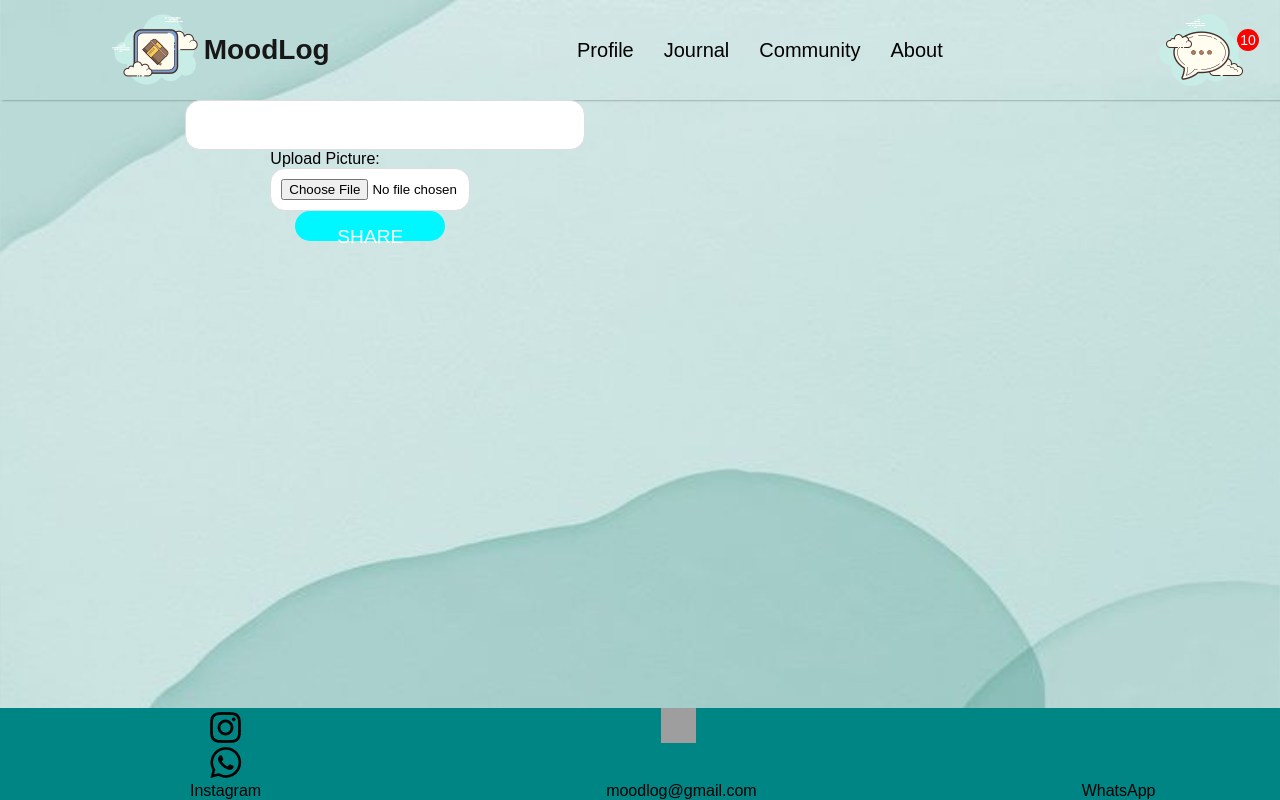
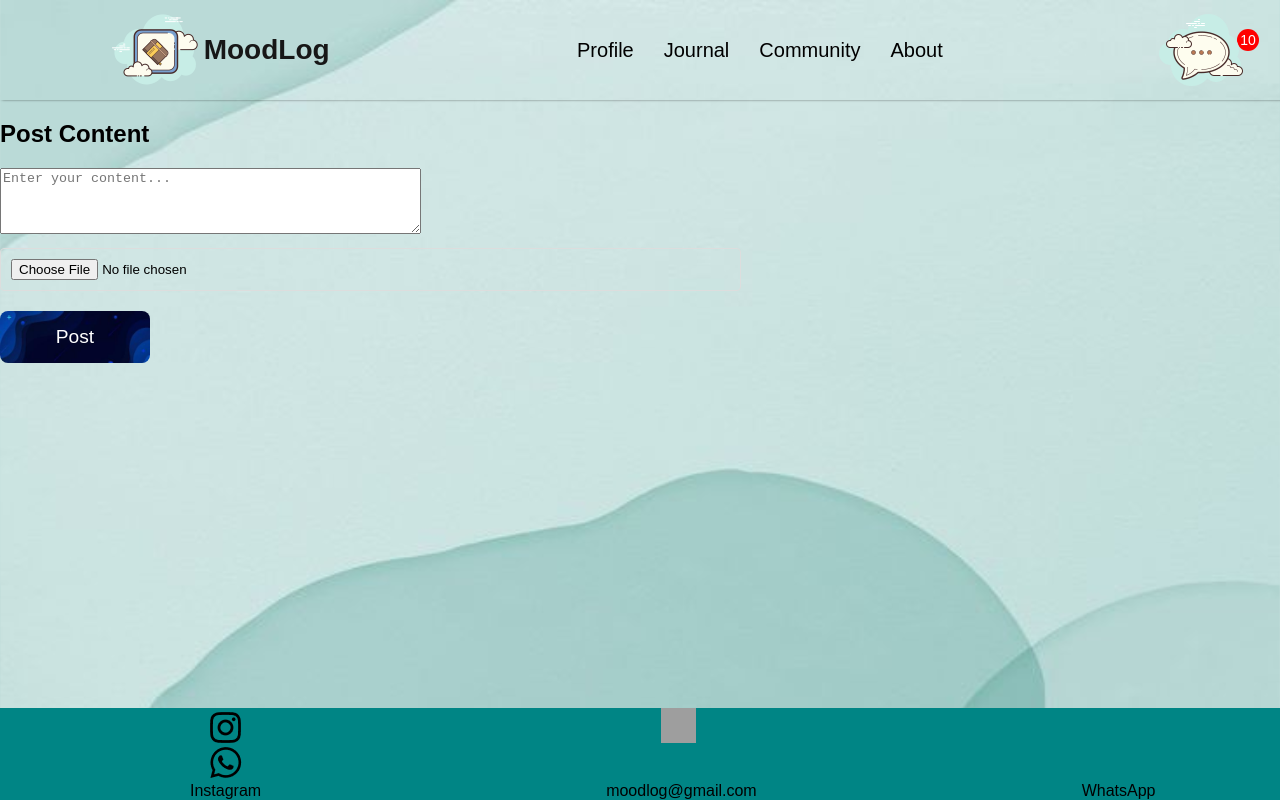
Before and after one commit to therealahnaf/Journal-Website, a React (Create React App) app in the folder frontend/: page /Community in a window 1280 px wide. Shown: the top 800 px of the page. Built offline with nearby package versions, Linux system fonts and the light colour scheme; grey boxes are pictures that could not be loaded.

Commit message:
Update PostContent.jsx

```diff
--- a/frontend/src/Components/PostContent/PostContent.jsx
+++ b/frontend/src/Components/PostContent/PostContent.jsx
@@ -1,49 +1,73 @@
-import React, {useState} from 'react'
-import './PostContent.css'
+import React, { useState, useEffect } from 'react';
+
 export const PostContent = () => {
-    const [inputValue, setInputValue] = useState('');
-    const [picture, setPicture] = useState(null);
-    const handleSubmit = async (e) => {
-        e.preventDefault();
+  // State to store the content text
+  const [contentText, setContentText] = useState('');
 
-        try {
-            const formData = new FormData();
-            formData.append('picture', picture) //for image
-            const response = await fetch('/backend/upload', {
-                method: 'POST',
-                body: formData
-              });
+  // State to store the selected image
+  const [image, setImage] = useState(null);
 
-              if (response.ok) {
-                console.log('Picture uploaded successfully!');
-                // You can add additional logic here upon successful upload
-              } else {
-                console.error('Failed to upload picture');
-              }
-            } catch (error) {
-              console.error('Error uploading picture:', error);
-            }
-          };
+  // State to store the user ID
+  const [userId, setUserId] = useState(null);
 
-          const handleFileChange = (e) => {
-            setPicture(e.target.files[0]);
-          };
-          const handleChange = (e) => {
-            setInputValue(e.target.value);
-          };
+  // Effect to fetch the user ID when component mounts
+  useEffect(() => {
+    // Replace this with your actual user authentication method
+    // For example, you might use a context or a global state to store user information
+    const fetchUserId = () => {
+      // Simulating fetching user ID (Replace with actual logic)
+      const loggedInUserId = '123'; // Example user ID
+      setUserId(loggedInUserId);
+    };
+
+    fetchUserId();
+  }, []);
+
+  // Function to handle content text change
+  const handleContentTextChange = (e) => {
+    setContentText(e.target.value);
+  };
+
+  // Function to handle image selection
+  const handleImageChange = (e) => {
+    const selectedImage = e.target.files[0];
+    setImage(selectedImage);
+  };
+
+  // Function to handle form submission
+  const handleSubmit = (e) => {
+    e.preventDefault();
+    // You can now submit the contentText, image, and userId to your backend for posting
+    console.log('Content Text:', contentText);
+    console.log('Image:', image);
+    console.log('User ID:', userId);
+
+    // Reset form fields after submission
+    setContentText('');
+    setImage(null);
+  };
+
   return (
-    <form onSubmit={handleSubmit} className='PostContent'>
-      <input type='text' class = "input-text" value={inputValue} onChange={handleChange}/>
-      <label class = 'label'>
-        Upload Picture:
-        <input
-          type="file"
-          class = "input-file"
-          onChange={handleFileChange}
-        />
-      </label>
-      <button type="submit">SHARE</button>
-    </form>
-
-  )
-}
+    <div>
+      <h2>Post Content</h2>
+      <form onSubmit={handleSubmit}>
+        <div>
+          <textarea
+            value={contentText}
+            onChange={handleContentTextChange}
+            placeholder="Enter your content..."
+            rows="4"
+            cols="50"
+            required
+          />
+        </div>
+        <div>
+          <input type="file" accept="image/*" onChange={handleImageChange} />
+        </div>
+        <div>
+          <button type="submit">Post</button>
+        </div>
+      </form>
+    </div>
+  );
+};
```
